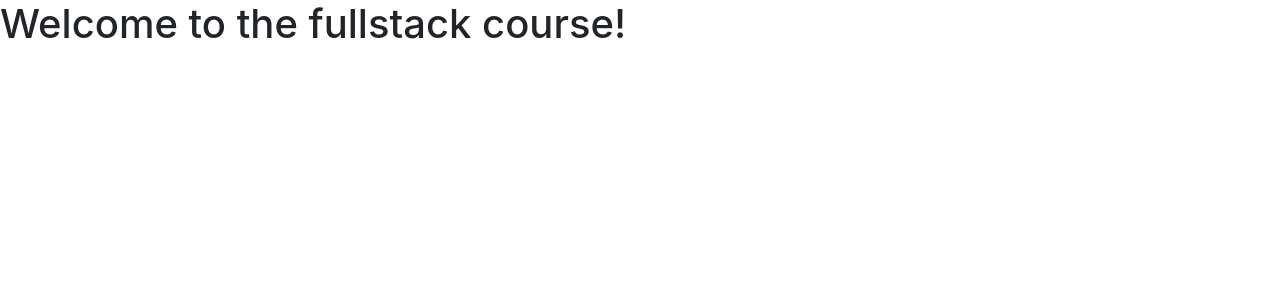
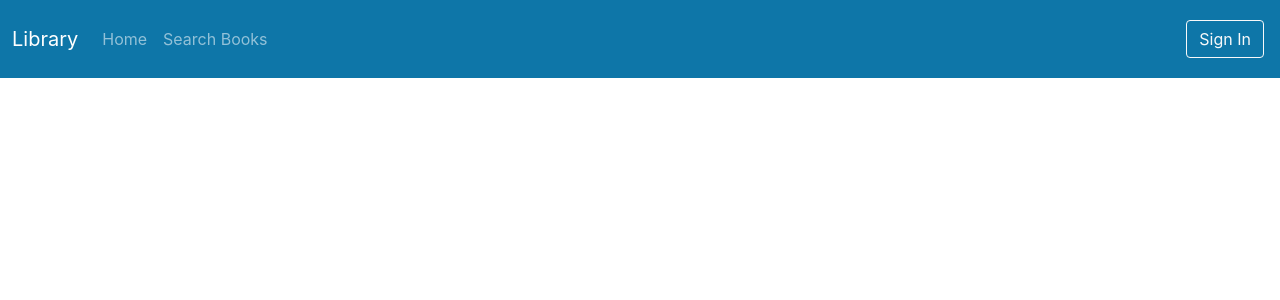
Before and after one commit to vinayvk31/Library-web-app, a React (Create React App) app in the folder 03-frontend/react-library/: page / in a window 1280 px wide. Shown: the top 300 px of the page. Built offline with nearby package versions, Linux system fonts and the light colour scheme.

Commit message:
Creation of Navbar component

```diff
--- a/03-frontend/react-library/src/App.tsx
+++ b/03-frontend/react-library/src/App.tsx
@@ -1,11 +1,10 @@
 import React from 'react';
 import './App.css';
+import { Navbar } from './layouts/NavbarAndFooter/Navbar';
 
 function App() {
   return (
-    <div className="App">
-      <h1>Welcome to the fullstack course!</h1>
-    </div>
+    <Navbar/>
   );
 }
 
--- /dev/null
+++ b/03-frontend/react-library/src/layouts/NavbarAndFooter/Navbar.tsx
@@ -0,0 +1,31 @@
+export const Navbar = () => {
+    return (
+        <nav className='navbar navbar-expand-lg navbar-dark main-color py-3'>
+            <div className='container-fluid'>
+                <span className='navbar-brand'> Library</span>
+                <button className='navbar-toggler' type='button'
+                    data-bs-toggle='collapse' data-bs-target='#navbarNavDropdown'
+                    aria-controls='navbarNavDropdown' aria-expanded='false'
+                    aria-label='Toggle Navigation'
+                >
+                    <span className='navbar-toggler-icon'></span>
+                </button>
+                <div className='collapse navbar-collapse' id='navbarNavDropdown'>
+                    <ul className='navbar-nav'>
+                        <li className='nav-item'>
+                            <a className='nav-link' href='#'>Home</a>
+                        </li>
+                        <li className='nav-item'>
+                            <a className='nav-link' href='#'>Search Books</a>
+                        </li>
+                    </ul>
+                    <ul className='navbar-nav ms-auto'>
+                        <li className='nav-item m-1'>
+                            <a type='button' className='btn btn-outline-light' href='#'>Sign In</a>
+                        </li>
+                    </ul>
+                </div>
+            </div>
+        </nav>
+    );
+}
```
